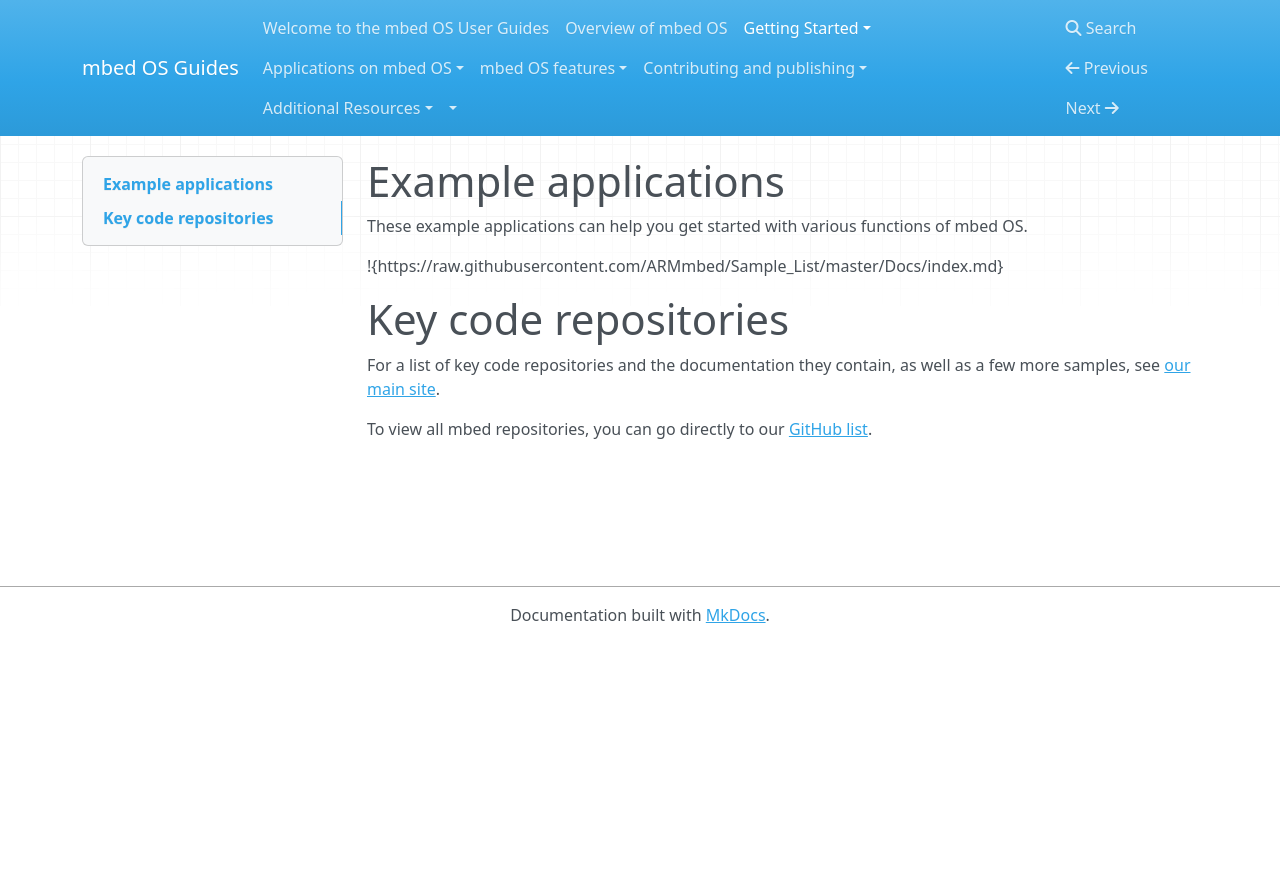
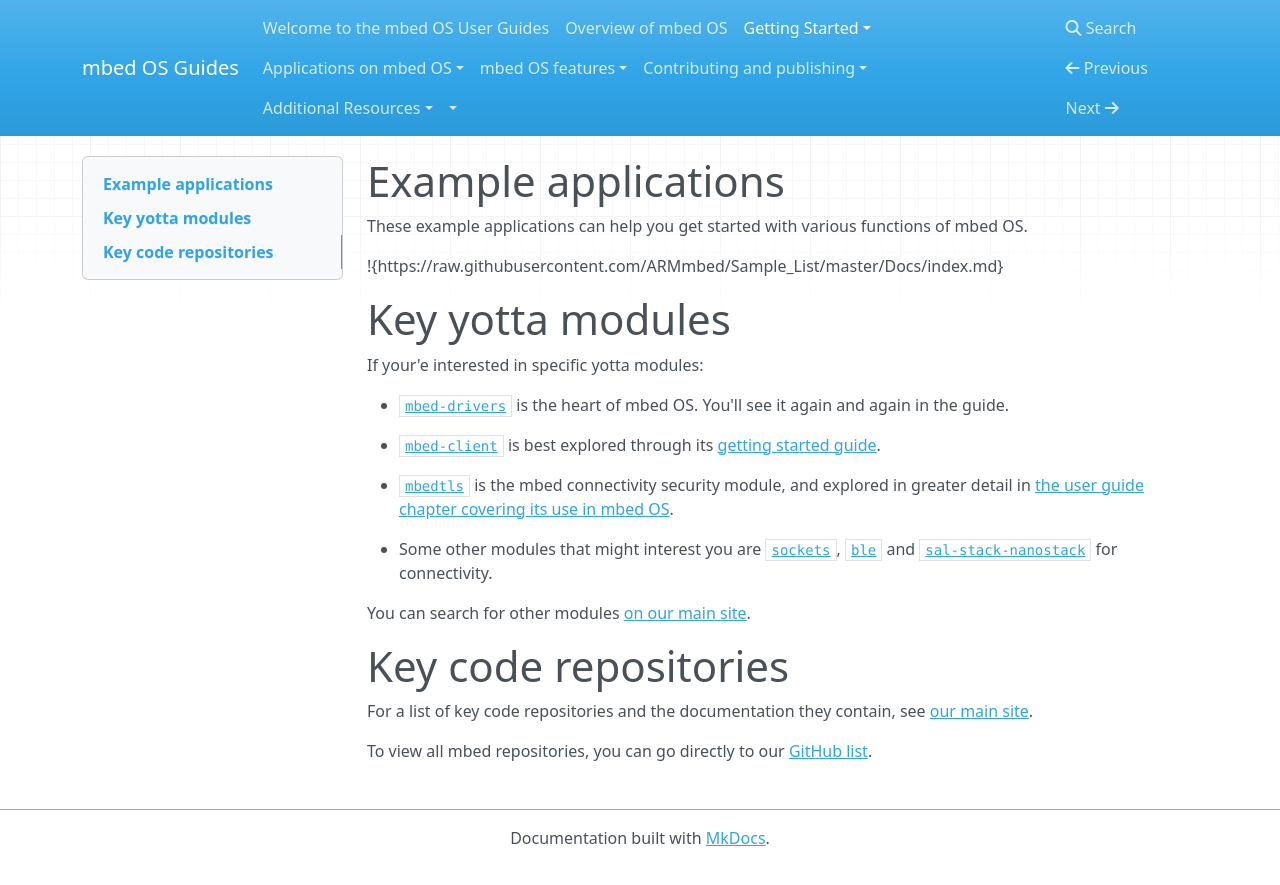
Before and after one commit to ARMmbed/GettingStartedmbedOS, an MkDocs documentation site: the page built from Docs/GetTheCode.md, in a window 1280 px wide. Shown: the top 885 px of the page. Built offline with MkDocs 1.6.1, drawn with Linux system fonts in a browser that asks for light colours; nearby versions of some CDN libraries; old or Windows-style settings are respelled for this version of MkDocs.

Commit message:
Adding key yotta modules
Took this out of the installation guide's "what's next" section

```diff
--- a/Docs/GetTheCode.md
+++ b/Docs/GetTheCode.md
@@ -4,8 +4,22 @@ These example applications can help you get started with various functions of mb
 
 !{https://raw.githubusercontent.com/ARMmbed/Sample_List/master/Docs/index.md}
 
+# Key yotta modules
+
+If your'e interested in specific yotta modules:
+
+* [``mbed-drivers``](https://www.mbed.com/en/development/software/mbed-yotta/search/result/module/mbed-drivers/) is the heart of mbed OS. You'll see it again and again in the guide.
+
+* [``mbed-client``](https://www.mbed.com/en/development/software/mbed-yotta/search/result/module/mbed-client/) is best explored through its [getting started guide](https://docs.mbed.com/docs/mbed-client-guide/en/latest/).
+
+* [``mbedtls``](https://www.mbed.com/en/development/software/mbed-yotta/search/result/module/mbedtls/) is the mbed connectivity security module, and explored in greater detail in [the user guide chapter covering its use in mbed OS](Full_Guide/mbed_tls.md).
+
+* Some other modules that might interest you are [``sockets``](https://www.mbed.com/en/development/software/mbed-yotta/search/result/module/sockets/), [``ble``](https://www.mbed.com/en/development/software/mbed-yotta/search/result/module/ble/) and [``sal-stack-nanostack``](https://www.mbed.com/en/development/software/mbed-yotta/search/result/module/sal-stack-nanostack/) for connectivity.
+
+You can search for other modules [on our main site](https://www.mbed.com/en/development/software/mbed-yotta/).
+
 # Key code repositories
 
-For a list of key code repositories and the documentation they contain, as well as a few more samples, see [our main site](http://mbed.com/en/development/getting-started/get-code/).
+For a list of key code repositories and the documentation they contain, see [our main site](http://mbed.com/en/development/getting-started/get-code/).
 
 To view all mbed repositories, you can go directly to our [GitHub list](https://github.com/ARMmbed).
```
